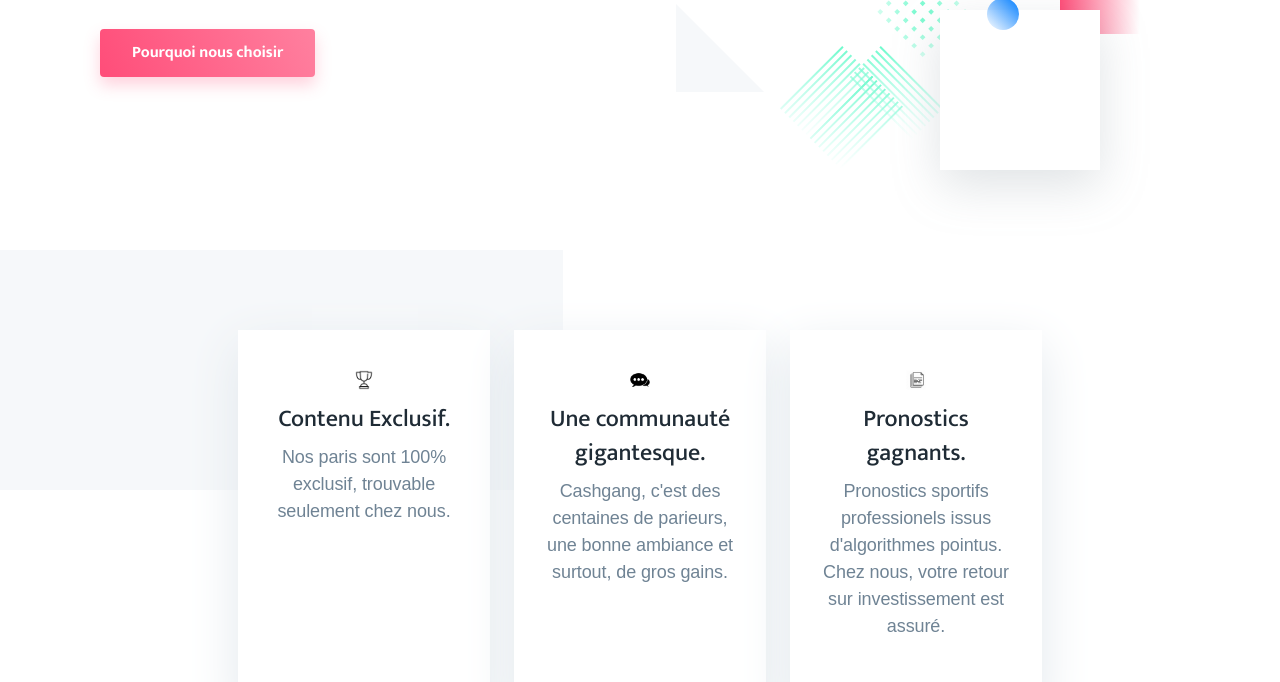
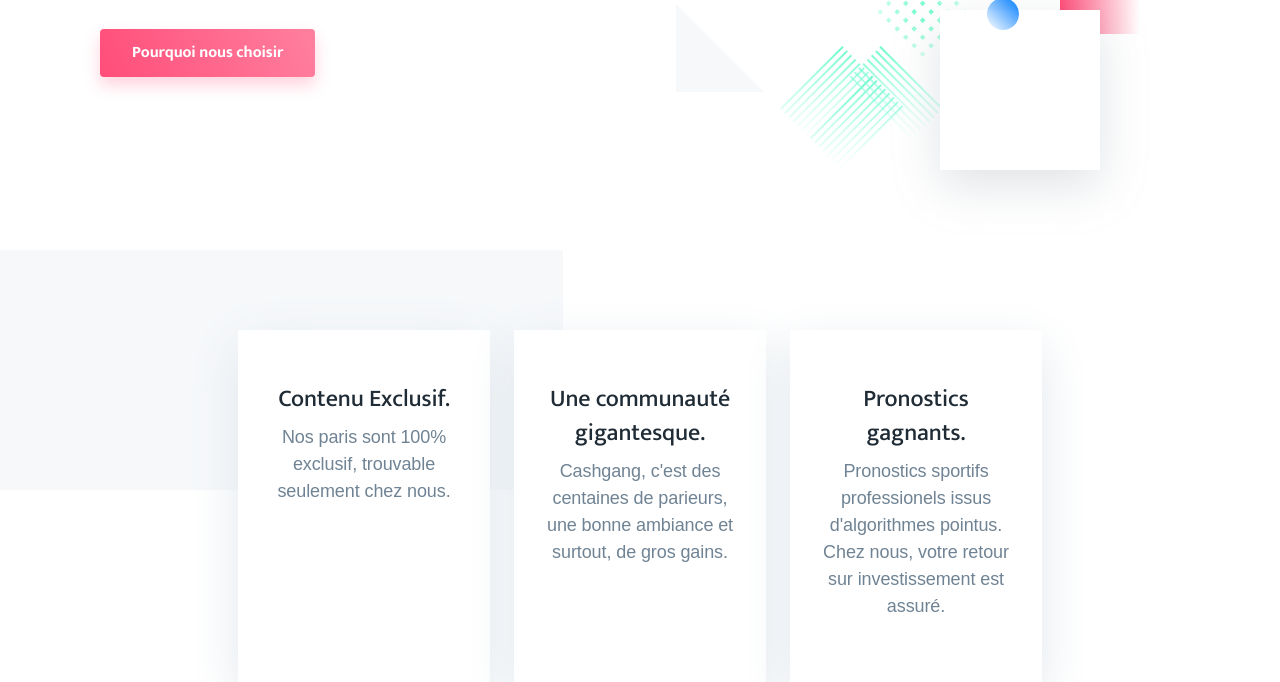
Before and after one commit to okn1ce/CashGangww, a plain HTML site: page index.html in a window 1280 px wide. Shown: the part 415-1097 px from the top of the page. Drawn offline with nearby package versions, Linux system fonts and the light colour scheme; a web font is replaced by a local one.

Commit message:
Update index.html

```diff
--- a/index.html
+++ b/index.html
@@ -122,7 +122,7 @@
                             <div class="feature is-revealing">
                                 <div class="feature-inner">
                                     <div class="feature-icon">
-                                        <img height="10" width="20" src="cup.png">
+
                                     </div>
                                     <h4 class="feature-title h3-mobile">Contenu Exclusif.</h4>
                                     <p class="text-sm">Nos paris sont 100% exclusif, trouvable seulement chez nous.</p>
@@ -131,7 +131,7 @@
                             <div class="feature is-revealing">
                                 <div class="feature-inner">
                                     <div class="feature-icon">
-                                        <img height="10" width="20" src="blabla.png">
+
 
                                     </div>
                                     <h4 class="feature-title h3-mobile">Une communauté gigantesque.</h4>
@@ -141,7 +141,7 @@
                             <div class="feature is-revealing">
                                 <div class="feature-inner">
                                     <div class="feature-icon">
-                                        <img height="10" width="20" src="papers.png">
+
 
                                     </div>
                                     <h4 class="feature-title h3-mobile">Pronostics gagnants.</h4>
```
